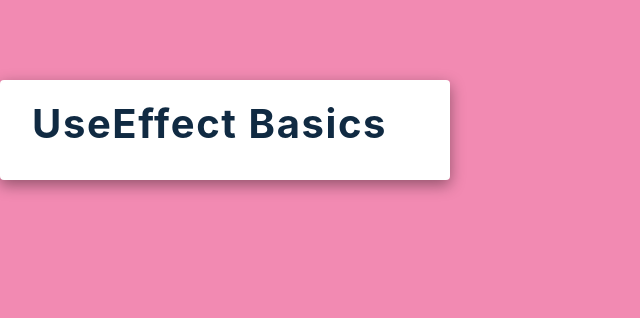
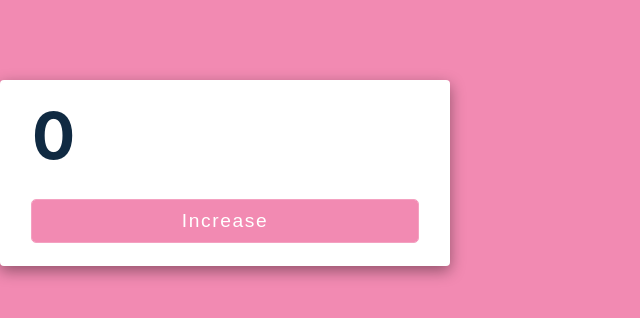
Before and after one commit to hungbui7690/react-tutorials, a React (Create React App) app in the folder client/: page / in a window 1280 px wide. Shown: the top 318 px of the page, without its empty margins (0-640 px from the left). Built offline with nearby package versions, Linux system fonts and the light colour scheme.

Commit message:
useEffect: Basics P2

```diff
--- a/client/src/1-useEffect-basics.js
+++ b/client/src/1-useEffect-basics.js
@@ -1,49 +1,38 @@
 /*
-  In React, useState() and useEffect() are the most used hooks
+  When we click the button, we call setValue()
 
-  useEffect():
-  - allow us to do the side effects (any work outside of the component > maybe change document title, signing up for subscription, fetching data, setting up an event listener ...)
+  > setValue() does 2 things:
+    + (1) it preserved the value between the renders
+    + (2) it triggered the render
 
-  - by default, useEffect runs after every re-render
-
-  - Usage:
-    + cleanup function
-    + second parameter
-
-/////////////////////////////////////////////////////
-
-  Log out 'render component' twice because in index.js, we have StrictMode tag:
-    ReactDOM.render(
-      <React.StrictMode>
-        <App />
-      </React.StrictMode>,
-      document.getElementById('root')
-    )
-
-  If we want to show once > remove StrictMode tag:
-    ReactDOM.render(
-        <App />,
-      document.getElementById('root')
-    )
-
-
-  > In this case, we can see that console.log() is the side effect
+  > Because (2) triggers re-render > useEffect() will be called automatically
 
 */
+import React, { useState, useEffect } from 'react'
 
-// (2) import {useEffect}
-import React, { useEffect } from 'react'
+const UseEffectBasics = () => {
+  const [value, setValue] = useState(0)
 
-// (3)
-const UseEffectBasics = () => {
+  // (2) side effect: change document title
   useEffect(() => {
-    console.log('call useEffect') // runs every render
+    console.log('call useEffect')
+
+    // (***)
+    document.title = `New Messages(${value})`
   })
 
-  // (1)
-  console.log('render component') // run first
+  console.log('render component')
 
-  return <h2>useEffect Basics</h2>
+  return (
+    <React.Fragment>
+      <h1>{value}</h1>
+
+      {/* (1) */}
+      <button className='btn' onClick={() => setValue(value + 1)}>
+        Increase
+      </button>
+    </React.Fragment>
+  )
 }
 
 export default UseEffectBasics
```
